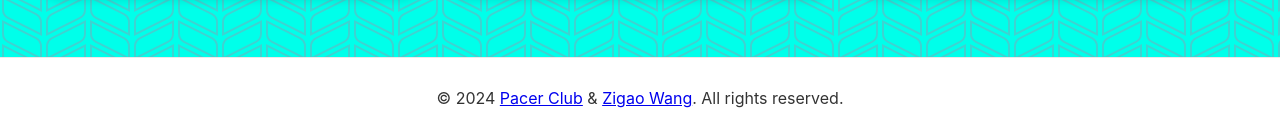
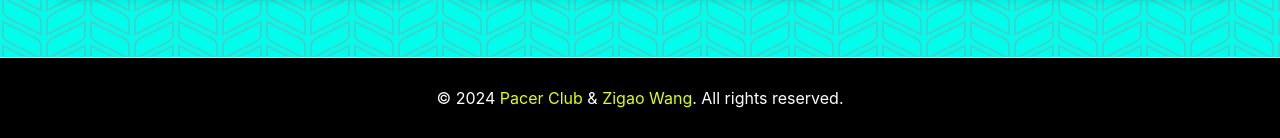
Before and after one commit to pacerclub/pacer-website, a plain HTML site: page index.html in a window 1280 px wide. Shown: the part 2574-2712 px from the top of the page. Drawn offline with Linux system fonts and the light colour scheme.

```diff
--- a/style.css
+++ b/style.css
@@ -300,6 +300,10 @@
         max-width: 100%;
     }
 
+    .strong {
+        font-size: 1.4em!important;
+    }
+
     .joinus-text {
         margin: 20px!important;
     }
@@ -351,3 +355,18 @@
         margin-bottom: 20px;
     }
 }
+
+footer {
+    background: black;
+    color: white;
+}
+
+a {
+    text-decoration: none;
+    color: #e2ff00;
+    transition: 0.1s ease-out;
+}
+
+a:hover {
+    color: #a4bb00;
+}
```
